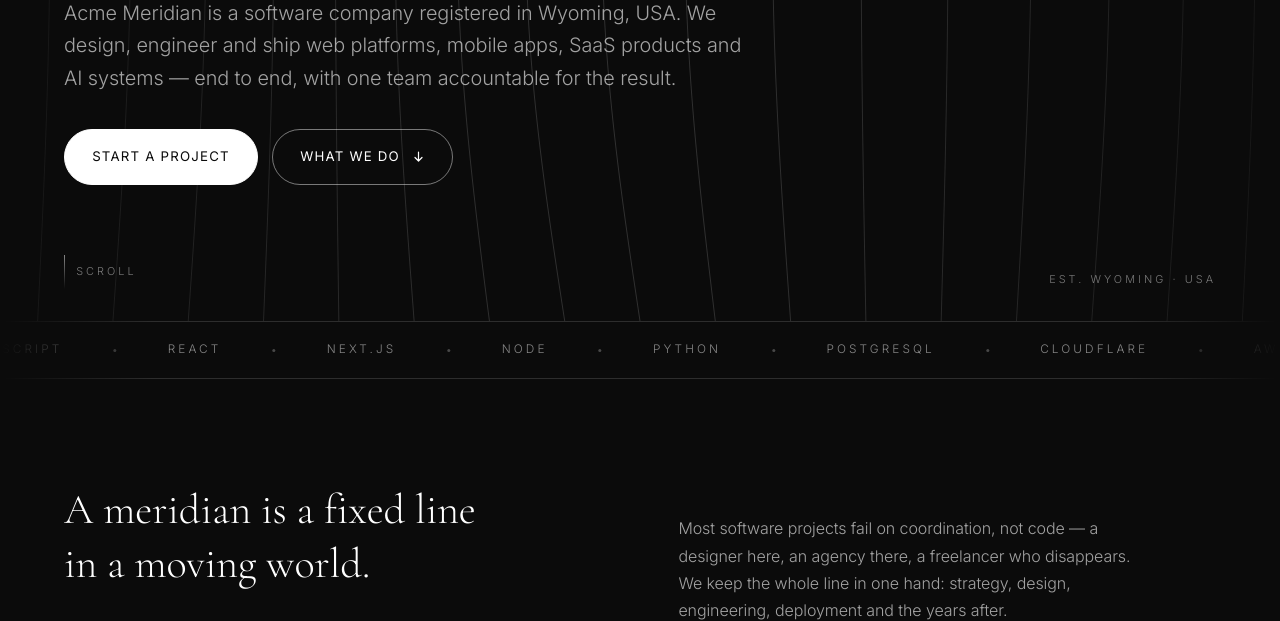
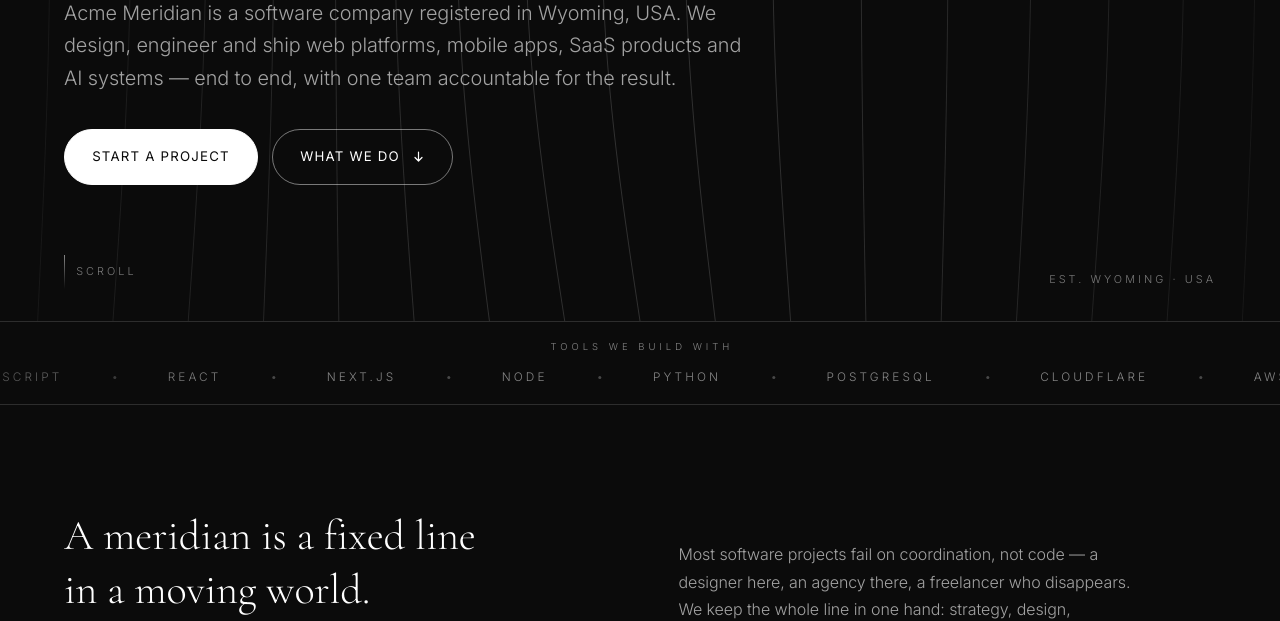
Before and after one commit to walydelkhadiri-cyber/acmemeridian-website, a plain HTML site: page index.html in a window 1280 px wide. Shown: the part 479-1100 px from the top of the page. Drawn offline with Linux system fonts and the light colour scheme.

Commit message:
Label the technology marquee
An unlabelled strip of company names reads as a client or partner list, which is
the one thing that could imply a relationship with the vendors named in it. The
label makes it explicitly a list of tools. Also moves the fade mask onto the list
itself so the label is not clipped at the edges.

Co-Authored-By: Claude Opus 5 <noreply@anthropic.com>

```diff
--- a/index.html
+++ b/index.html
@@ -101,7 +101,9 @@
   </div></div>
 </section>
 
-<div class="marquee" aria-hidden="true"><ul><li>Swift</li><li>SwiftUI</li><li>TypeScript</li><li>React</li><li>Next.js</li><li>Node</li><li>Python</li><li>PostgreSQL</li><li>Cloudflare</li><li>AWS</li><li>Stripe</li><li>OpenAI</li><li>Anthropic</li><li>Docker</li><li>CI / CD</li><li>Swift</li><li>SwiftUI</li><li>TypeScript</li><li>React</li><li>Next.js</li><li>Node</li><li>Python</li><li>PostgreSQL</li><li>Cloudflare</li><li>AWS</li><li>Stripe</li><li>OpenAI</li><li>Anthropic</li><li>Docker</li><li>CI / CD</li></ul></div>
+<div class="marquee">
+  <p class="marquee-label">Tools we build with</p>
+  <ul aria-hidden="true"><li>Swift</li><li>SwiftUI</li><li>TypeScript</li><li>React</li><li>Next.js</li><li>Node</li><li>Python</li><li>PostgreSQL</li><li>Cloudflare</li><li>AWS</li><li>Stripe</li><li>OpenAI</li><li>Anthropic</li><li>Docker</li><li>CI / CD</li><li>Swift</li><li>SwiftUI</li><li>TypeScript</li><li>React</li><li>Next.js</li><li>Node</li><li>Python</li><li>PostgreSQL</li><li>Cloudflare</li><li>AWS</li><li>Stripe</li><li>OpenAI</li><li>Anthropic</li><li>Docker</li><li>CI / CD</li></ul></div>
 
 <section class="section statement">
   <div class="wrap split">
--- a/styles.css
+++ b/styles.css
@@ -160,11 +160,14 @@ p{margin:0 0 1.1em}
 @keyframes cue{0%{transform:translateY(-100%)}60%,100%{transform:translateY(100%)}}
 
 /* ---------------------------------------------------------------- marquee */
-.marquee{border-block:1px solid var(--line);overflow:hidden;padding-block:1.15rem;
-         mask-image:linear-gradient(90deg,transparent,#000 12%,#000 88%,transparent);
-         -webkit-mask-image:linear-gradient(90deg,transparent,#000 12%,#000 88%,transparent)}
+.marquee{border-block:1px solid var(--line);overflow:hidden;padding-block:1.05rem}
+.marquee-label{font-size:clamp(8.5px,.24vw + 7.5px,9.5px);text-transform:uppercase;
+  letter-spacing:.42em;color:var(--t4);margin:0 0 .85rem;text-align:center;
+  padding-left:.42em}
 .marquee ul{display:flex;gap:3.2rem;list-style:none;margin:0;padding:0;width:max-content;
-            animation:slide 46s linear infinite}
+            animation:slide 46s linear infinite;
+            mask-image:linear-gradient(90deg,transparent,#000 12%,#000 88%,transparent);
+            -webkit-mask-image:linear-gradient(90deg,transparent,#000 12%,#000 88%,transparent)}
 .marquee:hover ul{animation-play-state:paused}
 .marquee li{font-size:.74rem;letter-spacing:.26em;text-transform:uppercase;
             color:var(--t4);white-space:nowrap;display:flex;align-items:center;gap:3.2rem}
```
